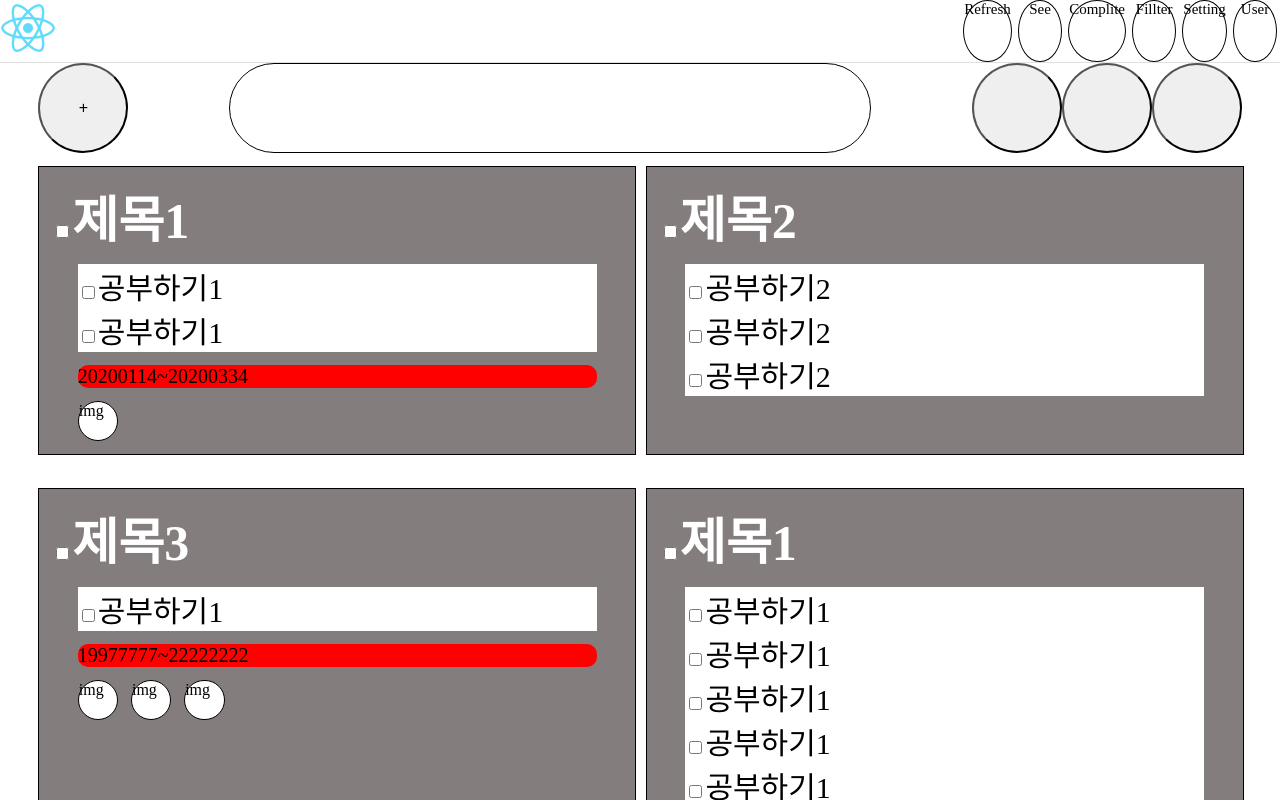
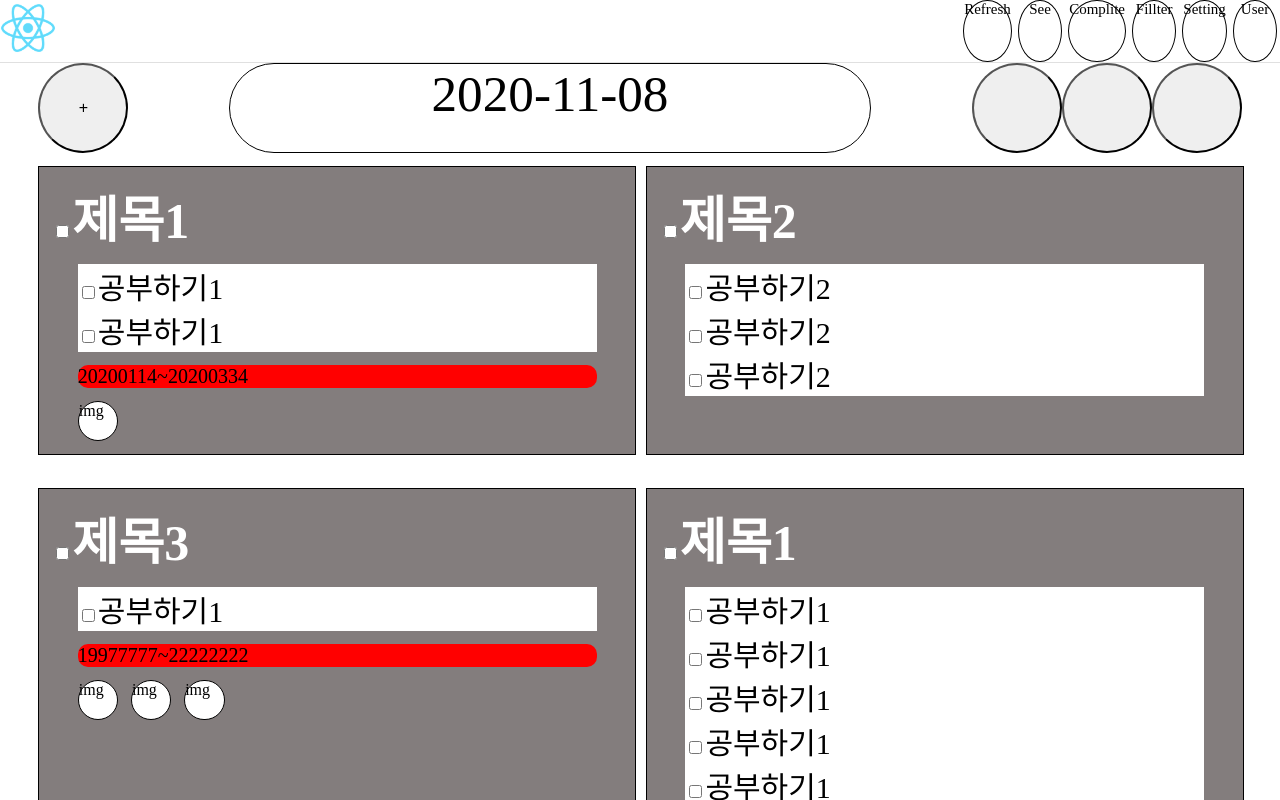
Before and after one commit to limsoo5788/ss_react, a React (Create React App) app: page / in a window 1280 px wide. Shown: the top 800 px of the page. Built offline with nearby package versions, Linux system fonts and the light colour scheme; the HTML template or start-up script is replaced by a standard one.

Commit message:
현재 날짜 추가 글자 중앙정렬중

```diff
--- a/package.json
+++ b/package.json
@@ -7,6 +7,7 @@
     "@testing-library/jest-dom": "^5.11.4",
     "@testing-library/react": "^11.1.0",
     "@testing-library/user-event": "^12.1.10",
+    "moment": "^2.29.1",
     "react": "^17.0.1",
     "react-dom": "^17.0.1",
     "react-router": "^5.2.0",
--- a/src/css/onlogin.css
+++ b/src/css/onlogin.css
@@ -22,6 +22,12 @@
     max-width: 690px;
     float: left;
     margin: 0 auto;
+    text-align: center;
+    position: relative;
+}
+.nowTime{
+    font-size: 4vw;
+    top: 0; bottom:0; margin-top:auto; margin-bottom:auto;
 }
 .MemoDeleteBorder{
     width: auto;
@@ -93,3 +99,4 @@
     min-width: 30px;
     min-height: 30px;
 }
+/* TODO: 메모가 많아지면 footerbar까지 overflow 되서 가려지는 현상이 발견함 */
--- a/src/main/onlogin.js
+++ b/src/main/onlogin.js
@@ -2,7 +2,7 @@ import '../css/onlogin.css';
 import DMCBack from './dmc.js';
 import { useState } from "react";
 import { findAllByDisplayValue } from '@testing-library/react';
-
+import moment from 'moment';
 
 function OnLogin(props) {
     let contents = null;
@@ -36,8 +36,14 @@ const AddBtn = () => {
 const DateView = () => {
     return (
         <div className="DateView">
-
+            <DateViewclock/>
         </div>
+    )
+}
+const DateViewclock = () => {
+    const nowTime = moment().format('YYYY-MM-DD');
+    return (
+        <div className="nowTime">{nowTime}</div>
     )
 }
 const MemoDeleteBorder = (props) => {
```
Also changed, not shown: 1 other file (tests, documents, lock files or other folders).
